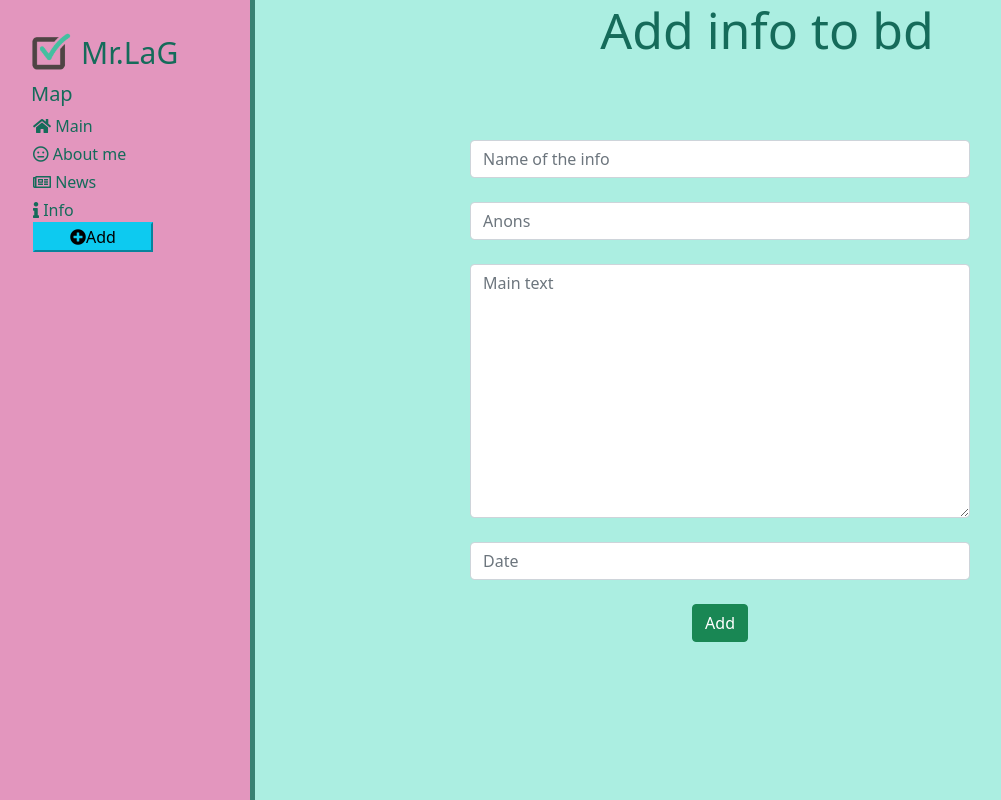
After one commit to ItIsMrLaG/Study_web, a Django app: page /news/create/ in a window 1280 px wide. The commit adds this page. Shown: the whole page, without its empty margins (1-1002 px from the left). Run offline with Django 3.2, Linux system fonts and the light colour scheme; some libraries are stand-ins or nearby versions.

Commit message:
sending info to the bd

```diff
--- a/main/static/main/css/main.css
+++ b/main/static/main/css/main.css
@@ -70,6 +70,24 @@ aside ul li:hover, aside ul a:hover {
     text-align: center;
 }
 
+.btn-info{
+    float: left;
+    width: 120px;
+    margin-left: -30px;
+    transition: transform 0.3s ease;
+}
+
+.btn-info:hover {
+    transform: scale(1.05);
+}
+
+form {
+    margin-left: 21%;
+    width: 500px;
+    margin-top: 80px;
+}
+
+
 meanings = {
 color - цвет текста
 background - цвет фона
--- a/main/templates/main/html_layout.html
+++ b/main/templates/main/html_layout.html
@@ -21,6 +21,7 @@
             <a href="{% url 'about' %}"><li><i class="far fa-meh"></i>  About me</li></a>
             <a href="{% url 'news_home' %}"><li><i class="far fa-newspaper"></i>  News</li></a>
             <a href=""><li><i class="fas fa-info"></i>  Info</li></a>
+            <a href="{% url 'create' %}"><button class="btn-info" ><i class="fas fa-plus-circle"></i>Add</button> </a>
         </ul>
     </aside>
     <main>
--- /dev/null
+++ b/news/forms.py
@@ -0,0 +1,30 @@
+from .models import Information
+from django.forms import ModelForm, TextInput, DateTimeInput, Textarea
+
+# TextInput - for text
+# DateTimeInput - for date + time format (2021-08-12 00:00:00)
+# Textarea - for huge text
+
+class Informatin_form(ModelForm):  # name of this class - "YOUR_MODEL_form" or thm like that
+    class Meta:  # the creation of this class and its design is mandatory, as well as inheritance from the class 'ModelForm'
+        model = Information
+        fields = ['title', 'intro', 'full_text', 'date']  # you take this fields from your table
+
+        widgets = {
+            'title': TextInput(attrs={
+                'class': 'form-control',
+                'placeholder': 'Name of the info',
+            }),
+            'intro': TextInput(attrs={
+                'class': 'form-control',
+                'placeholder': 'Anons',
+            }),
+            'full_text': Textarea(attrs={
+                'class': 'form-control',
+                'placeholder': 'Main text',
+            }),
+            'date': DateTimeInput(attrs={
+                'class': 'form-control',
+                'placeholder': 'Date',
+            }),
+        }   # creating form for taking info (it will be converted to html code + functional)
--- a/news/models.py
+++ b/news/models.py
@@ -2,7 +2,7 @@ from django.db import models
 ## file for creating pre-table
 
 class Information(models.Model):
-    title = models.CharField('Name', max_length=5, default='None')  ## what would be, if field is empty
+    title = models.CharField('Name', max_length=5)  ## what would be, if field is empty ""default='None'"" (as the exemple)
     intro = models.CharField('Anons', max_length=250)  ## field - for small volume of texts (less then 250 signs)
     full_text = models.TextField('Article')  ## field - for huge volume of texts
     date = models.DateTimeField('Date')  ## field - for date
--- /dev/null
+++ b/news/templates/news/create.html
@@ -0,0 +1,18 @@
+{% extends 'main/html_layout.html' %}
+
+{% block title %}INDEX{% endblock %}
+
+{% block content %}
+    <div class="features">
+        <h1>Add info to bd</h1>
+        <form method="post">
+            {% csrf_token %}
+            {{ form.title }}<br>
+            {{ form.intro }}<br>
+            {{ form.full_text }}<br>
+            {{ form.date }}<br>
+            <span>{{ form.error }}</span>
+            <button class="btn btn-success" type="submit">Add</button>
+        </form>
+    </div>
+{% endblock %}
--- a/news/urls.py
+++ b/news/urls.py
@@ -4,4 +4,5 @@ from . import views
 
 urlpatterns = [
     path('', views.news_home, name='news_home'),
+    path('create/', views.create, name='create'),
 ]
--- a/news/views.py
+++ b/news/views.py
@@ -1,8 +1,28 @@
-from django.shortcuts import render
+from django.shortcuts import render, redirect
 from .models import Information
+from .forms import Informatin_form
+
 
 def news_home (request):
     # news = Information.objects.all()            # getting all information from the bd
     news = Information.objects.order_by('-date')  # sort get information by attribute
     news_dict = {"news": news}
     return render(request, 'news/news_home.html', news_dict)
+
+
+def create (request):
+    error = ''
+    if request.method == 'POST':
+        form = Informatin_form(request.POST)
+        if form.is_valid():          # check (is this form was filled correct or not)
+            form.save()              # send info to the BD
+            return redirect('home')  # direct you on the another page >>>redirect('name of this page')<<<
+        else:
+            error = 'Form with mistake'
+
+    form = Informatin_form()
+    data = {
+        'form': form,
+        'error': error
+    }
+    return render(request, 'news/create.html', data)
```
Also changed, not shown: README.md, db.sqlite3.
